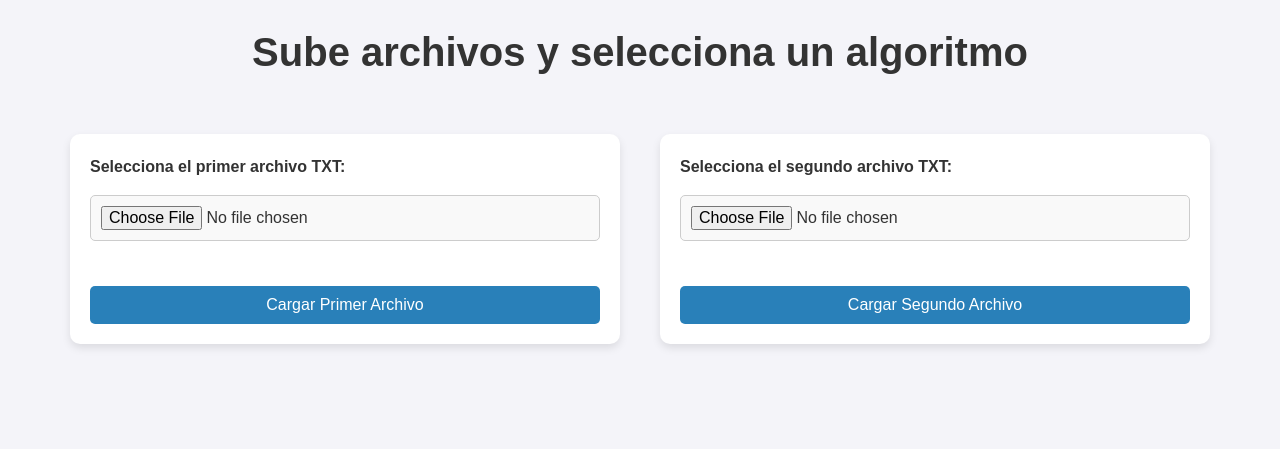
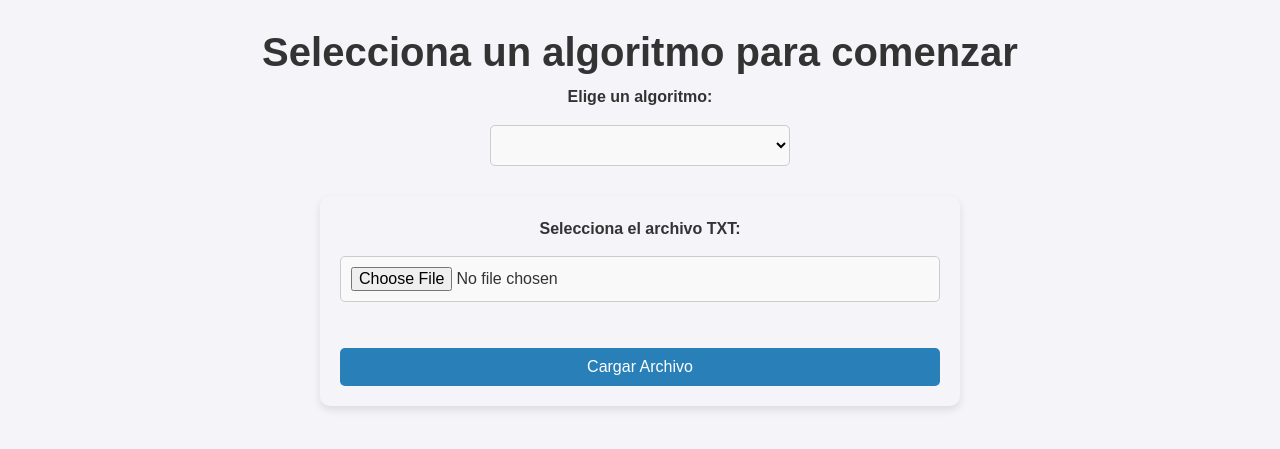
Before and after one commit to EmilioVidal/AlgoritmosSituacionProblema, a Flask app: page / in a window 1280 px wide. Shown: the top 449 px of the page. Run offline with Flask 3, Linux system fonts and the light colour scheme.

Commit message:
funcion Similitud lista y correcciones a la pagina.

```diff
--- a/app.py
+++ b/app.py
@@ -2,17 +2,30 @@ from flask import Flask, render_template, request, redirect, url_for
 
 app = Flask(__name__)
 
-# Variables globales para almacenar el contenido de los archivos
+# Variables globales para almacenar el contenido de los archivos y la opción seleccionada
 file1_content = None
 file2_content = None
 highlighted_content = None
+selected_option = None
 
 @app.route('/')
 def index():
-    # Renderizar la plantilla con el contenido de ambos archivos
-    return render_template('index.html', content1=file1_content, content2=file2_content, highlighted_content=highlighted_content)
+    # Renderizar la plantilla con el contenido de ambos archivos y la opción seleccionada
+    return render_template('index.html', content1=file1_content, content2=file2_content, highlighted_content=highlighted_content, selected_option=selected_option)
 
-# Ruta para subir el primer archivo
+# Ruta para seleccionar opción de algoritmo
+@app.route('/select_option', methods=['POST'])
+def select_option():
+    global selected_option, highlighted_content, file1_content, file2_content
+    selected_option = request.form.get('algorithm')
+
+    # Limpiar los contenidos al cambiar de algoritmo
+    highlighted_content = None
+    file1_content = None
+    file2_content = None
+
+    return redirect(url_for('index'))
+
 @app.route('/upload_file1', methods=['POST'])
 def upload_file1():
     global file1_content, highlighted_content
@@ -20,20 +33,28 @@ def upload_file1():
         file = request.files['file1']
         if file.filename != '':
             file1_content = file.read().decode('utf-8')
-            highlighted_content = file1_content  # Mostrar inmediatamente el contenido al cargar
+            # Si estamos en el modo de Similitud, iniciar el diccionario para el contenido resaltado, sino cargar texto plano
+            if selected_option == 'similitud':
+                highlighted_content = {'file1': file1_content}  # Mostrar solo el primer archivo si el segundo no está listo
+            else:
+                highlighted_content = file1_content  # Mostrar en texto plano para las opciones de Buscar y Palíndromo
     return redirect(url_for('index'))
 
-# Ruta para subir el segundo archivo
 @app.route('/upload_file2', methods=['POST'])
 def upload_file2():
-    global file2_content
+    global file2_content, highlighted_content
     if 'file2' in request.files:
         file = request.files['file2']
         if file.filename != '':
             file2_content = file.read().decode('utf-8')
+            if highlighted_content and isinstance(highlighted_content, dict):
+                highlighted_content['file2'] = file2_content  # Almacenar el contenido del segundo archivo en el diccionario
+            else:
+                highlighted_content = {'file1': file1_content, 'file2': file2_content}  # Crear el diccionario si ambos archivos están presentes
     return redirect(url_for('index'))
 
-# Ruta para aplicar un algoritmo al primer archivo
+
+# Ruta para aplicar un algoritmo al primer archivo (Buscar Patrón o Palíndromo)
 @app.route('/apply_algorithm_file1', methods=['POST'])
 def apply_algorithm_file1():
     global file1_content, highlighted_content
@@ -46,8 +67,8 @@ def apply_algorithm_file1():
 
         if algorithm == 'buscar':
             # Algoritmo Z o KMP para buscar y resaltar el patrón
-            palindromo = request.form.get('palindromo')  # Recibir el patrón del usuario
-            highlighted_content = algoritmo_z_resaltar(highlighted_content, palindromo)
+            patron = request.form.get('patron')  # Recibir el patrón del usuario
+            highlighted_content = algoritmo_z_resaltar(highlighted_content, patron)
         elif algorithm == 'palindromo':
             # Algoritmo de Manacher para encontrar el palíndromo más largo
             palindromo_encontrado = manacher(file1_content)
@@ -55,10 +76,30 @@ def apply_algorithm_file1():
 
     return redirect(url_for('index'))
 
+# Ruta para aplicar el algoritmo LCS (Similitud entre dos textos)
+@app.route('/apply_algorithm_lcs', methods=['POST'])
+def apply_algorithm_lcs():
+    global file1_content, file2_content, highlighted_content
+    if 'file1_content' in request.form and 'file2_content' in request.form:
+        file1_content = request.form.get('file1_content')
+        file2_content = request.form.get('file2_content')
+
+        # Aplicar el algoritmo LCS
+        lcs_result = lcs(file1_content, file2_content)
+
+        # Resaltar la subcadena común más larga en azul claro en ambos archivos
+        highlighted_file1 = file1_content.replace(lcs_result, f"<span style='background-color: #add8e6'>{lcs_result}</span>")
+        highlighted_file2 = file2_content.replace(lcs_result, f"<span style='background-color: #add8e6'>{lcs_result}</span>")
+
+        # Almacenar los resultados por separado para cada archivo
+        highlighted_content = {'file1': highlighted_file1, 'file2': highlighted_file2}
+
+    return redirect(url_for('index'))
+
 # Algoritmo Z para buscar y resaltar el patrón
-def algoritmo_z_resaltar(texto, palindromo):
-    def Z(texto, palindromo):
-        cadena_concatenada = palindromo + "$" + texto
+def algoritmo_z_resaltar(texto, patron):
+    def Z(texto, patron):
+        cadena_concatenada = patron + "$" + texto
         n = len(cadena_concatenada)
         Z = [0] * n
         L, R, K = 0, 0, 0
@@ -81,20 +122,20 @@ def algoritmo_z_resaltar(texto, palindromo):
                     R -= 1
 
         posiciones = []
-        for i in range(len(palindromo) + 1, n):
-            if Z[i] == len(palindromo):
-                posiciones.append(i - len(palindromo) - 1)
+        for i in range(len(patron) + 1, n):
+            if Z[i] == len(patron):
+                posiciones.append(i - len(patron) - 1)
 
         return posiciones
 
-    posiciones = Z(texto, palindromo)
+    posiciones = Z(texto, patron)
     texto_resaltado = ""
     ultimo_index = 0
 
     for pos in posiciones:
         texto_resaltado += texto[ultimo_index:pos]
-        texto_resaltado += f"<span style='background-color: yellow;'>{texto[pos:pos + len(palindromo)]}</span>"
-        ultimo_index = pos + len(palindromo)
+        texto_resaltado += f"<span style='background-color: yellow;'>{texto[pos:pos + len(patron)]}</span>"
+        ultimo_index = pos + len(patron)
 
     texto_resaltado += texto[ultimo_index:]
     return texto_resaltado
@@ -124,5 +165,30 @@ def manacher(s):
     start = (centerIndex - maxLen) // 2
     return s[start:start + maxLen]
 
+# Algoritmo LCS para encontrar la subcadena común más larga
+def lcs(T1, T2):
+    n = len(T1)
+    m = len(T2)
+
+    # Crear matriz de ceros de tamaño (n+1) x (m+1)
+    M = [[0] * (m + 1) for _ in range(n + 1)]
+    max_len = 0
+    end_idx = 0
+
+    # Llenar la matriz según el algoritmo de LCS
+    for i in range(1, n + 1):
+        for j in range(1, m + 1):
+            if T1[i - 1] == T2[j - 1]:
+                M[i][j] = M[i - 1][j - 1] + 1
+                if M[i][j] > max_len:
+                    max_len = M[i][j]
+                    end_idx = i
+            else:
+                M[i][j] = 0
+
+    # La subcadena más larga estará en el rango [end_idx - max_len : end_idx]
+    lcs_string = T1[end_idx - max_len:end_idx]
+    return lcs_string
+
 if __name__ == '__main__':
     app.run(debug=True)
--- a/templates/index.html
+++ b/templates/index.html
@@ -10,77 +10,132 @@
             const selectedAlgorithm = document.getElementById("algorithmSelect").value;
             const buscarFields = document.getElementById("buscarFields");
             const palindromoFields = document.getElementById("palindromoFields");
+            const singlePanel = document.getElementById("singlePanel"); // Panel centrado
+            const doublePanel = document.getElementById("doublePanel"); // Panel de similitud
+            const lcsButton = document.getElementById("lcsButton");    // Botón de Similitud
 
-            // Mostrar u ocultar campos según la selección
+            // Mostrar u ocultar los paneles según el algoritmo seleccionado
             if (selectedAlgorithm === "buscar") {
                 buscarFields.style.display = "block";
                 palindromoFields.style.display = "none";
+                singlePanel.style.display = "block";  // Mostrar panel centrado
+                doublePanel.style.display = "none";   // Ocultar panel de similitud
+                lcsButton.style.display = "none";     // Ocultar botón LCS
             } else if (selectedAlgorithm === "palindromo") {
                 buscarFields.style.display = "none";
                 palindromoFields.style.display = "block";
+                singlePanel.style.display = "block";  // Mostrar panel centrado
+                doublePanel.style.display = "none";   // Ocultar panel de similitud
+                lcsButton.style.display = "none";     // Ocultar botón LCS
+            } else if (selectedAlgorithm === "similitud") {
+                buscarFields.style.display = "none";
+                palindromoFields.style.display = "none";
+                singlePanel.style.display = "none";   // Ocultar panel centrado
+                doublePanel.style.display = "flex";   // Mostrar panel de similitud
+
+                // Mostrar el botón LCS solo si ambos archivos han sido cargados
+                const file1Loaded = "{{ content1 }}" !== "";
+                const file2Loaded = "{{ content2 }}" !== "";
+                if (file1Loaded && file2Loaded) {
+                    lcsButton.style.display = "block";  // Mostrar botón si ambos archivos están cargados
+                } else {
+                    lcsButton.style.display = "none";   // Ocultar botón si falta algún archivo
+                }
+            }
+        }
+
+        // Mantener la opción seleccionada después de recargar
+        window.onload = function() {
+            const selectedOption = "{{ selected_option }}";
+            if (selectedOption) {
+                document.getElementById("algorithmSelect").value = selectedOption;
+                toggleFields();
             }
         }
     </script>
 </head>
 <body>
-    <h1>Sube archivos y selecciona un algoritmo</h1>
+    <h1>Selecciona un algoritmo para comenzar</h1>
 
-    <div id="todo">
-        <div id="text1" style="float:left;width:48%;">
-            <!-- Formulario para subir el primer archivo -->
+    <!-- Menú para seleccionar el algoritmo -->
+    <div style="text-align: center; margin-bottom: 20px;">
+        <form action="/select_option" method="POST">
+            <label for="algorithmSelect">Elige un algoritmo:</label>
+            <select id="algorithmSelect" name="algorithm" onchange="this.form.submit()" style="width: 300px;">
+                <option value="">Selecciona una opción</option>
+                <option value="buscar">Buscar Patrón (KMP/Z)</option>
+                <option value="palindromo">Buscar Palíndromo (Manacher)</option>
+                <option value="similitud">Similitud entre dos textos (LCS)</option>
+            </select>
+        </form>
+    </div>
+
+    <!-- Panel para un solo archivo (Buscar Patrón o Palíndromo) -->
+    <div id="singlePanel" style="text-align: center; margin: 0 auto; width: 50%;">
+        <div style="background-color: #f4f4f9; padding: 20px; border-radius: 10px; box-shadow: 0 4px 8px rgba(0, 0, 0, 0.1);">
+            <form action="/upload_file1" method="POST" enctype="multipart/form-data">
+                <label for="file1">Selecciona el archivo TXT:</label>
+                <input type="file" id="file1" name="file1" accept=".txt" required><br><br>
+                <button type="submit">Cargar Archivo</button>
+            </form>
+
+            <!-- Mostrar el contenido del primer archivo si está cargado -->
+            {% if content1 %}
+            <h2>Contenido del archivo:</h2>
+            <pre id="contenidoTXT">{{ highlighted_content|safe }}</pre> <!-- Usamos |safe para renderizar HTML -->
+
+            <!-- Formulario para ejecutar el algoritmo seleccionado -->
+            <form action="/apply_algorithm_file1" method="POST">
+                <input type="hidden" name="file1_content" value="{{ content1 }}">
+                <div id="buscarFields" style="display:none;">
+                    <label for="patron">Patrón a buscar:</label>
+                    <input type="text" id="patron" name="patron"><br><br>
+                    <button type="submit" name="algorithm" value="buscar">Buscar Patrón (KMP/Z)</button>
+                </div>
+                <div id="palindromoFields" style="display:none;">
+                    <button type="submit" name="algorithm" value="palindromo">Buscar Palíndromo (Manacher)</button>
+                </div>
+            </form>
+            {% endif %}
+        </div>
+    </div>
+
+    <!-- Panel para dos archivos (LCS - Similitud) -->
+    <div id="doublePanel" style="display: none; justify-content: space-between;">
+        <div style="flex: 1; background-color: #f4f4f9; padding: 20px; border-radius: 10px; margin-right: 10px; box-shadow: 0 4px 8px rgba(0, 0, 0, 0.1);">
             <form action="/upload_file1" method="POST" enctype="multipart/form-data">
                 <label for="file1">Selecciona el primer archivo TXT:</label>
                 <input type="file" id="file1" name="file1" accept=".txt" required><br><br>
                 <button type="submit">Cargar Primer Archivo</button>
             </form>
 
-            <!-- Mostrar el contenido del primer archivo si está cargado -->
             {% if content1 %}
             <h2>Contenido del primer archivo:</h2>
-            <pre id="contenidoTXT">{{ highlighted_content|safe }}</pre> <!-- Usamos |safe para renderizar HTML -->
-
-            <!-- Menú para seleccionar el algoritmo -->
-            <h2>Selecciona un algoritmo</h2>
-            <label for="algorithmSelect">Algoritmo:</label>
-            <select id="algorithmSelect" name="algorithm" onchange="toggleFields()">
-                <option value="">Selecciona una opción</option>
-                <option value="buscar">Buscar Patrón (KMP/Z)</option>
-                <option value="palindromo">Buscar Palíndromo (Manacher)</option>
-            </select>
-
-            <!-- Formulario para ejecutar el algoritmo seleccionado -->
-            <form action="/apply_algorithm_file1" method="POST">
-                <input type="hidden" name="file1_content" value="{{ content1 }}">
-
-                <!-- Campos específicos para Buscar -->
-                <div id="buscarFields" style="display:none;">
-                    <label for="palindromo">Patrón a buscar:</label>
-                    <input type="text" id="palindromo" name="palindromo"><br><br>
-                    <button type="submit" name="algorithm" value="buscar">Buscar Patrón (KMP/Z)</button>
-                </div>
-
-                <!-- Campos específicos para Palíndromo -->
-                <div id="palindromoFields" style="display:none;">
-                    <button type="submit" name="algorithm" value="palindromo">Buscar Palíndromo (Manacher)</button>
-                </div>
-            </form>
+            <pre id="contenidoTXT">{{ highlighted_content['file1']|safe }}</pre> <!-- Resaltado en azul claro solo para el primer archivo -->
             {% endif %}
         </div>
 
-        <div id="text2" style="float:right;width:48%;">
-            <!-- Formulario para subir el segundo archivo -->
+        <div style="flex: 1; background-color: #f4f4f9; padding: 20px; border-radius: 10px; margin-left: 10px; box-shadow: 0 4px 8px rgba(0, 0, 0, 0.1);">
             <form action="/upload_file2" method="POST" enctype="multipart/form-data">
                 <label for="file2">Selecciona el segundo archivo TXT:</label>
                 <input type="file" id="file2" name="file2" accept=".txt" required><br><br>
                 <button type="submit">Cargar Segundo Archivo</button>
             </form>
 
-            <!-- Mostrar el contenido del segundo archivo si está cargado -->
             {% if content2 %}
             <h2>Contenido del segundo archivo:</h2>
-            <pre id="contenidoTXT">{{ content2|safe }}</pre> <!-- Usamos |safe para renderizar HTML -->
+            <pre id="contenidoTXT">{{ highlighted_content['file2']|safe }}</pre> <!-- Resaltado en azul claro solo para el segundo archivo -->
             {% endif %}
         </div>
     </div>
+
+    <!-- Formulario para aplicar el algoritmo LCS -->
+    <div id="lcsButton" style="text-align: center; margin-top: 20px; width: 100%; display: none;">
+        <form action="/apply_algorithm_lcs" method="POST">
+            <input type="hidden" name="file1_content" value="{{ content1 }}">
+            <input type="hidden" name="file2_content" value="{{ content2 }}">
+            <button type="submit" style="padding: 10px 20px; font-size: 16px;">Aplicar Similitud (LCS)</button>
+        </form>
+    </div>
 </body>
 </html>
```
Also changed, not shown: 1 other file.
